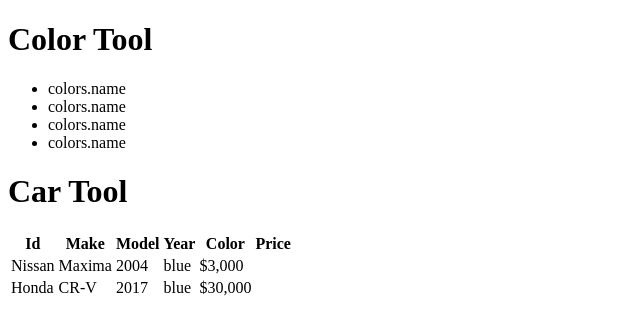
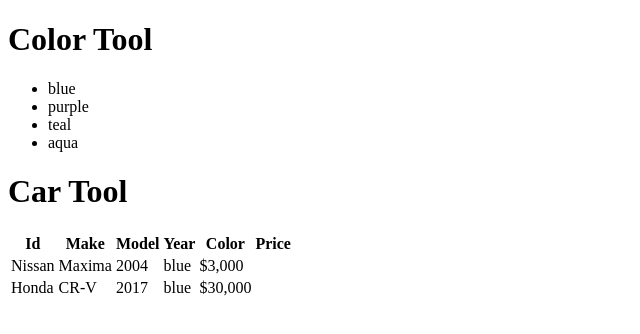
Before and after one commit to kelseyp1993/react-redux-typescript-course, a React (Create React App) app: page / in a window 1280 px wide. Shown: the top 334 px of the page, without its empty margins (0-640 px from the left). Built offline with nearby package versions, Linux system fonts and the light colour scheme.

Commit message:
Pass colors as props

```diff
--- a/src/components/ColorTool.tsx
+++ b/src/components/ColorTool.tsx
@@ -2,16 +2,11 @@
 
 import { Color } from '../models/colors';
 
-export function ColorTool() {
+export type ColorToolProps = {
+    colors: Color[];
+}
 
-    const colors: Color[] = [
-        {id:1, name:'blue'},
-        {id:1, name:'purple'},
-        {id:1, name:'teal'},
-        {id:1, name:'aqua'},
-    ];
-
-    // const colorListItems: colors.map(color => <li>colors.name</li>);
+export function ColorTool(props: ColorToolProps) {
 
     return (
         <>
@@ -19,7 +14,7 @@
                 <h1>Color Tool</h1>
             </header>
             <ul>
-                {colors.map(color => <li key={color.id}>colors.name</li>)}
+                {props.colors.map(color => <li key={color.id}>{color.name}</li>)}
             </ul>
         </>
     );
--- a/src/index.tsx
+++ b/src/index.tsx
@@ -1,19 +1,27 @@
 // default import
 import React from 'react';
-import ReactDOM from 'react-dom';
+import { render } from 'react-dom';
 
 // named import
 import { ColorTool } from './components/ColorTool';
 import { CarTool } from './components/CarTool';
+import { Color } from './models/colors';
 
-ReactDOM.render(
+const colorList: Color[] = [
+  {id:1, name:'blue'},
+  {id:2, name:'purple'},
+  {id:3, name:'teal'},
+  {id:4, name:'aqua'},
+];
+
+render(
   //-custom component, to reference the componenet we pass in the
   // function object r the class reference
   //-"HelloWorld" is not being invoked here, the reference to the "HelloWorld"
   // function is being passed in
   //- always start with an uppercase letter
   <>
-    <ColorTool />
+    <ColorTool colors={colorList}/>
     <CarTool />
   </>,
   document.querySelector('#root'),
```
